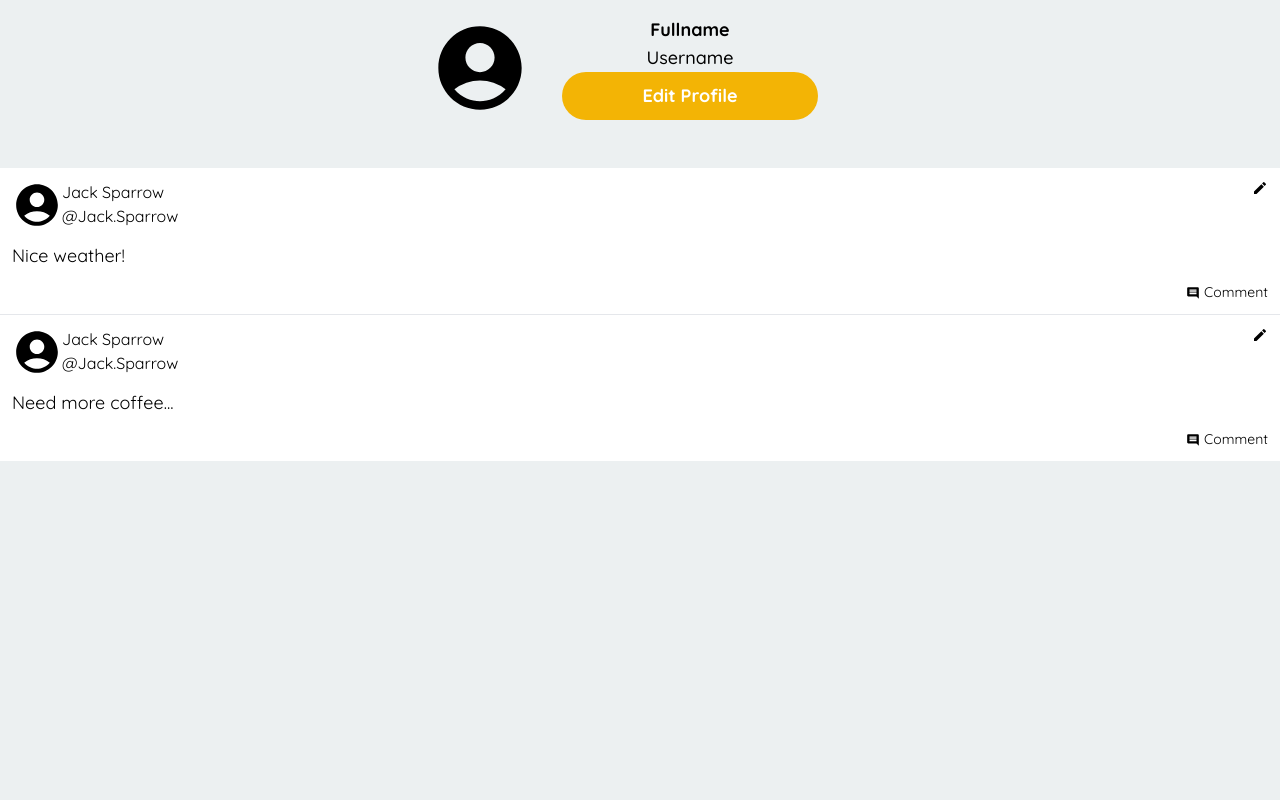
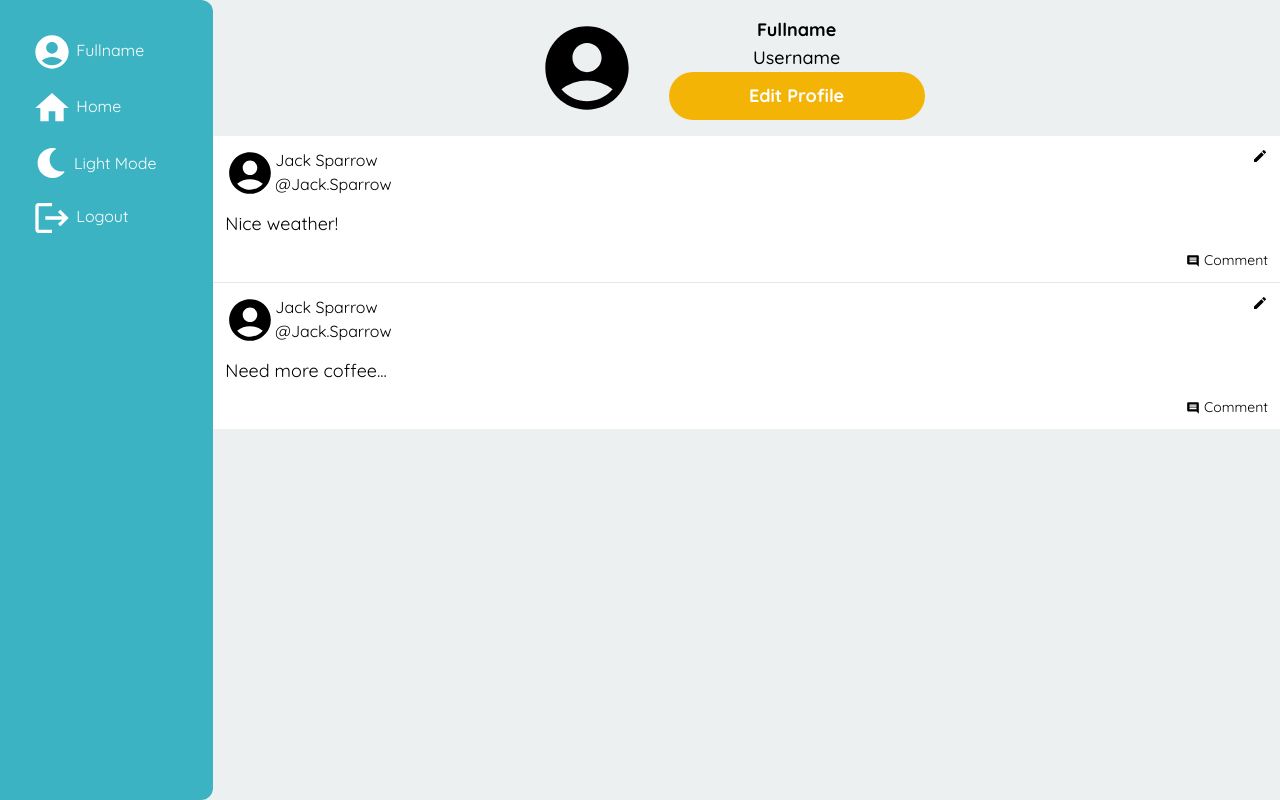
Before and after one commit to BE10-Kelompok-1/Frontend, a React (Vite) app: page /profile in a window 1280 px wide. Built offline with nearby package versions, Linux system fonts and the light colour scheme.

Commit message:
add sidemenu component

```diff
--- a/src/components/Header/index.jsx
+++ b/src/components/Header/index.jsx
@@ -14,7 +14,7 @@ import { ThemeContext } from "../../utils/context";
 
 export default function Header() {
   const navigate = useNavigate();
-  const location = useLocation();
+  const { pathname } = useLocation();
   const { theme, setTheme } = useContext(ThemeContext);
   const handleChangeTheme = (mode) => {
     setTheme(mode);
@@ -22,7 +22,7 @@ export default function Header() {
 
   return (
     <div className="h-10 md:hidden mx-0 my-auto py-1 px-4">
-      {location.key === "default" ? (
+      {pathname === "/" ? (
         <div className="flex justify-between items-center">
           <MdHome size={30} />
           <button type="button" className="p-1 rounded-full">
@@ -76,7 +76,8 @@ export default function Header() {
                 <div className="px-1 py-1">
                   <Menu.Item>
                     {({ active }) => (
-                      <button
+                      <Link
+                        to={"/login"}
                         className={`${
                           active
                             ? "bg-[#F3B405] dark:bg-white text-white dark:text-black"
@@ -84,7 +85,7 @@ export default function Header() {
                         } group flex w-full items-center rounded-md px-1 py-2 text-sm`}
                       >
                         <MdLogout size={20} className="mx-1" /> Logout
-                      </button>
+                      </Link>
                     )}
                   </Menu.Item>
                 </div>
--- a/src/components/Layout/index.jsx
+++ b/src/components/Layout/index.jsx
@@ -1,4 +1,5 @@
 import Header from "../Header";
+import Sidemenu from "../Sidemenu";
 
 export default function Layout({ children }) {
   return (
@@ -6,7 +7,8 @@ export default function Layout({ children }) {
       <header className="w-full bg-[#3BB3C3] dark:bg-[#2C3E50] text-black dark:text-white font-Quicksand">
         <Header />
       </header>
-      <main className="min-h-screen w-full bg-[#ECF0F1] dark:bg-black text-black dark:text-white font-Quicksand">
+      <main className="min-h-screen w-full md:flex bg-[#ECF0F1] dark:bg-black text-black dark:text-white font-Quicksand">
+        <Sidemenu />
         {children}
       </main>
     </>
--- /dev/null
+++ b/src/components/Sidemenu/index.jsx
@@ -0,0 +1,73 @@
+import { useContext } from "react";
+import { Link } from "react-router-dom";
+
+import { MdHome, MdAccountCircle, MdLogout } from "react-icons/md";
+import { FaMoon, FaSun } from "react-icons/fa";
+import { ThemeContext } from "../../utils/context";
+
+export default function Sidemenu() {
+  const { theme, setTheme } = useContext(ThemeContext);
+  const handleChangeTheme = (mode) => {
+    setTheme(mode);
+  };
+
+  return (
+    <div className="hidden md:block text-center lg:text-left lg:w-1/5">
+      <ul className="menu bg-[#3BB3C3] dark:bg-[#2C3E50] text-white rounded-tr-xl rounded-br-xl py-8 px-4 lg:p-8 min-h-screen">
+        <Link to={`/profile`}>
+          <li className="lg:hidden">
+            <MdAccountCircle size={30} />
+          </li>
+          <li className="hidden lg:block">
+            <MdAccountCircle size={40} className="inline" /> Fullname
+          </li>
+        </Link>
+        <Link to={"/"}>
+          <li className="my-4 lg:hidden">
+            <MdHome size={30} />
+          </li>
+          <li className="my-4 hidden lg:block">
+            <MdHome size={40} className="inline" /> Home
+          </li>
+        </Link>
+        <li className="mb-4 lg:hidden">
+          <button type="button" className="p-1 rounded-full">
+            {theme === "light" ? (
+              <FaMoon
+                color="dark"
+                size={25}
+                onClick={() => handleChangeTheme("dark")}
+              />
+            ) : (
+              <FaSun
+                color="white"
+                size={25}
+                onClick={() => handleChangeTheme("light")}
+              />
+            )}
+          </button>
+        </li>
+        <li className="mb-4 hidden lg:block">
+          <button type="button" className="p-1 rounded-full">
+            {theme === "light" ? (
+              <FaMoon size={30} onClick={() => handleChangeTheme("dark")} />
+            ) : (
+              <FaSun size={30} onClick={() => handleChangeTheme("light")} />
+            )}
+            <span className="mx-2">
+              {theme === "light" ? " Light Mode" : " Dark Mode"}
+            </span>
+          </button>
+        </li>
+        <Link to={"/login"}>
+          <li className="lg:hidden">
+            <MdLogout size={30} />
+          </li>
+          <li className="hidden lg:block">
+            <MdLogout size={40} className="inline" /> Logout
+          </li>
+        </Link>
+      </ul>
+    </div>
+  );
+}
--- a/src/pages/profile/edit/index.jsx
+++ b/src/pages/profile/edit/index.jsx
@@ -9,6 +9,7 @@ export default function ProfileEdit() {
   const { user_id } = useParams();
   return (
     <Layout>
+      <div className="w-full">
         <div className="min-h-screen flex flex-col justify-between items-center p-8">
           <div className="w-full flex justify-center">
             <div className="relative h-full">
@@ -22,77 +23,90 @@ export default function ProfileEdit() {
           <div className="w-full flex flex-col justify-center">
             <div className="form-control w-full">
               <label className="label">
-              <span className="label-text">Username</span>
+                <span className="label-text font-bold text-sm md:text-lg">
+                  Username
+                </span>
               </label>
               <input
                 type="text"
                 placeholder="Username"
-              className="input w-full bg-inherit border-b-2 border-black dark:border-white"
+                className="input w-full bg-inherit border-b-2 border-black dark:border-white font-medium text-lg md:text-2xl"
               />
             </div>
             <div className="inline-flex">
               <div className="form-control w-full">
                 <label className="label">
-                <span className="label-text">Firstname</span>
+                  <span className="label-text font-bold text-sm md:text-lg">
+                    Firstname
+                  </span>
                 </label>
                 <input
                   type="text"
                   placeholder="Firstname"
-                className="input input-bordered w-full bg-inherit border-b-2 border-black dark:border-white"
+                  className="input input-bordered w-full bg-inherit border-b-2 border-black dark:border-white font-medium text-lg md:text-2xl"
                 />
               </div>
               <div className="form-control w-full">
                 <label className="label">
-                <span className="label-text">Lastname</span>
+                  <span className="label-text font-bold text-sm md:text-lg">
+                    Lastname
+                  </span>
                 </label>
                 <input
                   type="text"
                   placeholder="Lastname"
-                className="input input-bordered w-full bg-inherit border-b-2 border-black dark:border-white"
+                  className="input input-bordered w-full bg-inherit border-b-2 border-black dark:border-white font-medium text-lg md:text-2xl"
                 />
               </div>
             </div>
             <div className="form-control w-full">
               <label className="label">
-              <span className="label-text">Email</span>
+                <span className="label-text font-bold text-sm md:text-lg">
+                  Email
+                </span>
               </label>
               <input
                 type="email"
                 placeholder="Email"
-              className="input input-bordered w-full bg-inherit border-b-2 border-black dark:border-white"
+                className="input input-bordered w-full bg-inherit border-b-2 border-black dark:border-white font-medium text-lg md:text-2xl"
               />
             </div>
             <div className="form-control w-full">
               <label className="label">
-              <span className="label-text">Password</span>
+                <span className="label-text font-bold text-sm md:text-lg">
+                  Password
+                </span>
               </label>
               <input
                 type="password"
                 placeholder="Password"
-              className="input input-bordered w-full bg-inherit border-b-2 border-black dark:border-white"
+                className="input input-bordered w-full bg-inherit border-b-2 border-black dark:border-white font-medium text-lg md:text-2xl"
               />
             </div>
             <div className="form-control w-full">
               <label className="label">
-              <span className="label-text">Birthdate</span>
+                <span className="label-text font-bold text-sm md:text-lg">
+                  Birthdate
+                </span>
               </label>
               <input
                 type="number"
                 placeholder="dd/mm/yyyy"
-              className="input input-bordered w-full bg-inherit border-b-2 border-black dark:border-white"
+                className="input input-bordered w-full bg-inherit border-b-2 border-black dark:border-white font-medium text-lg md:text-2xl"
               />
             </div>
           </div>
           <div className="lg:my-8">
             <button
               type="button"
-            className="btn btn-wide rounded-full bg-[#F3B405] dark:bg-[#2C3E50] text-white border-none font-bold text-lg"
+              className="btn btn-wide md:btn-lg rounded-full bg-[#F3B405] dark:bg-[#2C3E50] text-white border-none font-bold text-lg md:text-2xl"
               onClick={() => navigate(-1)}
             >
               Save Changes
             </button>
           </div>
         </div>
+      </div>
     </Layout>
   );
 }
--- a/src/pages/profile/index.jsx
+++ b/src/pages/profile/index.jsx
@@ -8,7 +8,8 @@ import CardPost from "../../components/CardPost";
 export default function Profile() {
   return (
     <Layout>
-      <div className="flex py-4 h-auto text-center justify-center items-center">
+      <div className="flex flex-col h-min-screen w-full">
+        <div className="flex py-4 text-center justify-center items-center">
           <MdAccountCircle size={100} />
           <div className="flex flex-col px-8 text-lg">
             <h1 className="font-bold">Fullname</h1>
@@ -22,10 +23,10 @@ export default function Profile() {
             </Link>
           </div>
         </div>
-      <div className="px-6 py-4">
+        <div className="md:hidden px-6 py-4">
           <Link
             to={`/profile/1`}
-          className="md:hidden btn btn-block rounded-full bg-[#F3B405] dark:bg-[#2C3E50] text-white border-none font-bold text-lg"
+            className="btn btn-block rounded-full bg-[#F3B405] dark:bg-[#2C3E50] text-white border-none font-bold text-lg"
           >
             Edit Profile
           </Link>
@@ -46,6 +47,7 @@ export default function Profile() {
             caption="Need more coffee..."
           />
         </div>
+      </div>
     </Layout>
   );
 }
```
Lines whose indentation alone changed are shown as unchanged.
